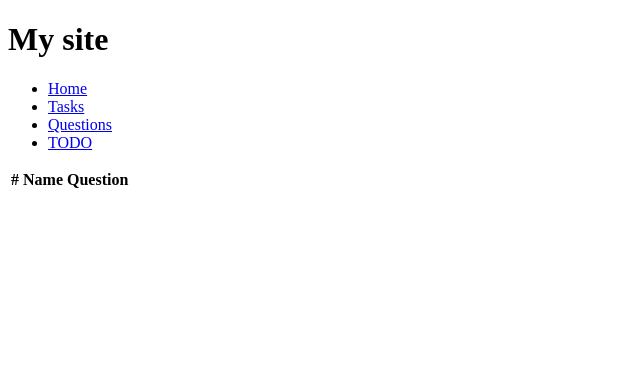
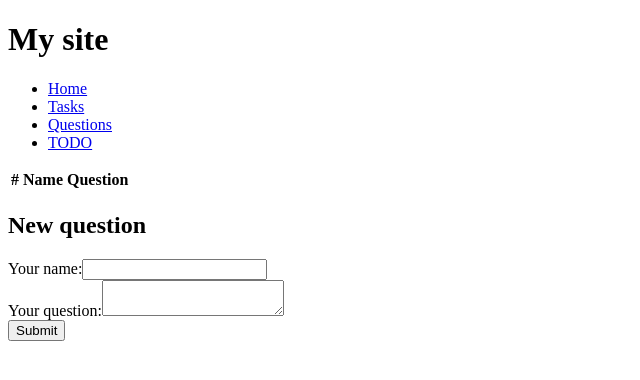
Before and after one commit to AntonOleynikov321/oct-mvc, a PHP site: page /questions in a window 1280 px wide. Shown: the top 380 px of the page, without its empty margins (0-640 px from the left). Run offline with PHP 8.4, Linux system fonts and the light colour scheme; data that the repository does not hold is empty.

Commit message:
new question form

```diff
--- a/app/views/questions_index_view.php
+++ b/app/views/questions_index_view.php
@@ -12,5 +12,10 @@
     </tbody>
 </table>
 <!--<button id="courses" type="button">Get courses</button>-->
-
+<h2>New question</h2>
+<form name="question">
+    <label>Your name:<input type="text" name="author" required/></label>
+    <label>Your question:<textarea name="area" required></textarea></label>
+    <input type="submit"/>
+</form>
 <script src="js/questions.js"></script>
--- a/app/views/template_main_view.php
+++ b/app/views/template_main_view.php
@@ -4,6 +4,7 @@
     <head>
         <meta charset="UTF-8">
         <title>My Site</title>
+        <link href="css/question.css" rel="stylesheet"/>
     </head>
     <body>
         <h1>My site</h1>
--- /dev/null
+++ b/css/question.css
@@ -0,0 +1,3 @@
+form[name='question'] label{
+    display:block;
+}
```
Also changed, not shown: js/questions.js (line endings or trailing spaces).
